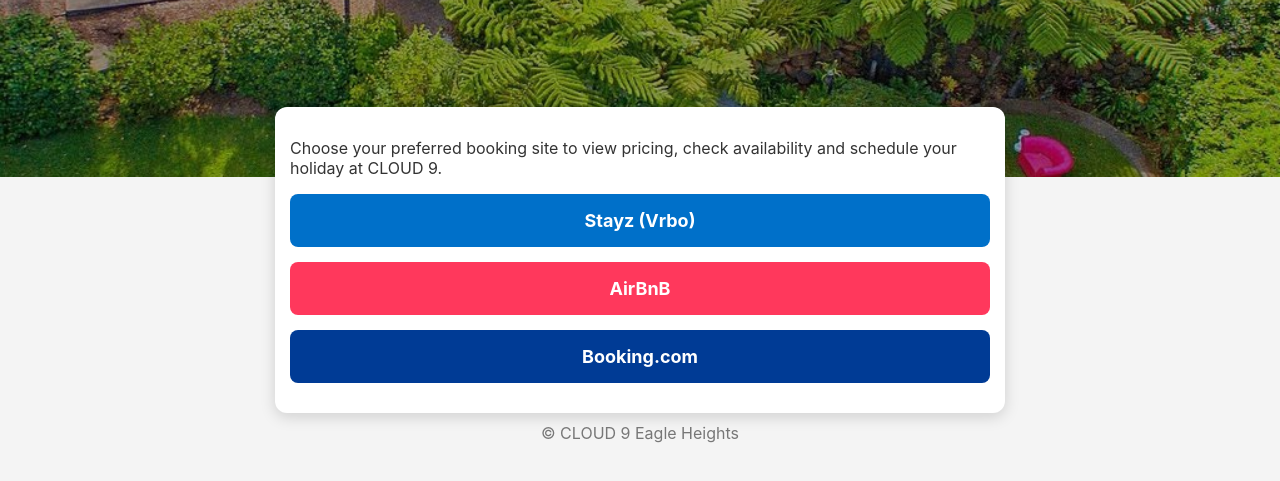
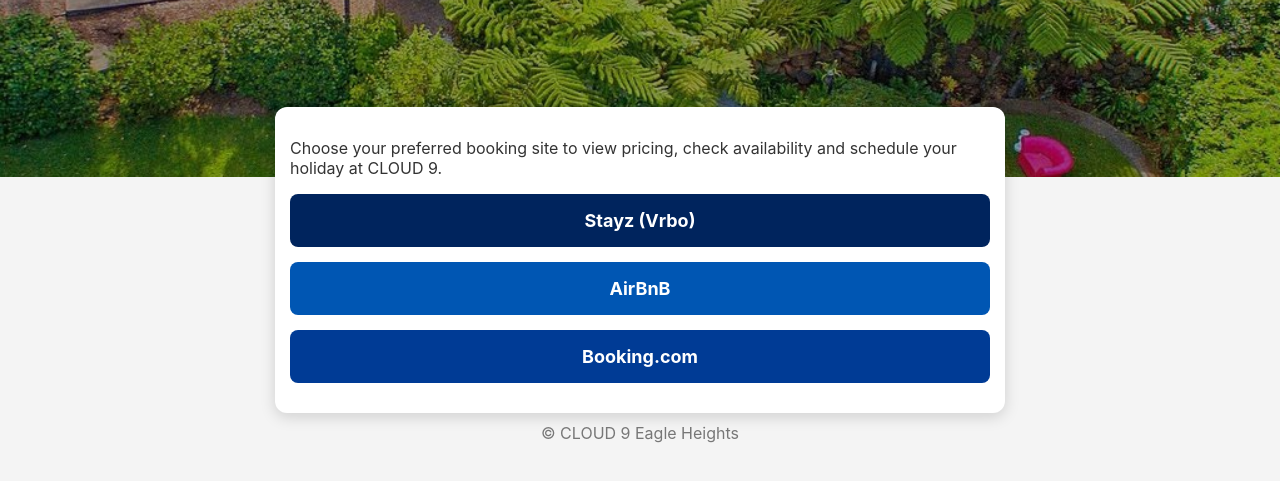
Before and after one commit to cloud9eagleheights/landing, a plain HTML site: page index.html in a window 1280 px wide. Shown: the part 263-744 px from the top of the page. Drawn offline with Linux system fonts and the light colour scheme.

Commit message:
Update background colors for stayz and airbnb classes

```diff
--- a/index.html
+++ b/index.html
@@ -55,7 +55,7 @@
 }
 
 .stayz {
-    background: #0070c9;
+    background: #00245d;
 }
 
 .booking {
@@ -63,7 +63,7 @@
 }
 
 .airbnb {
-    background: #ff385c;
+    background: #0056b3;
 }
 
 footer {
```
